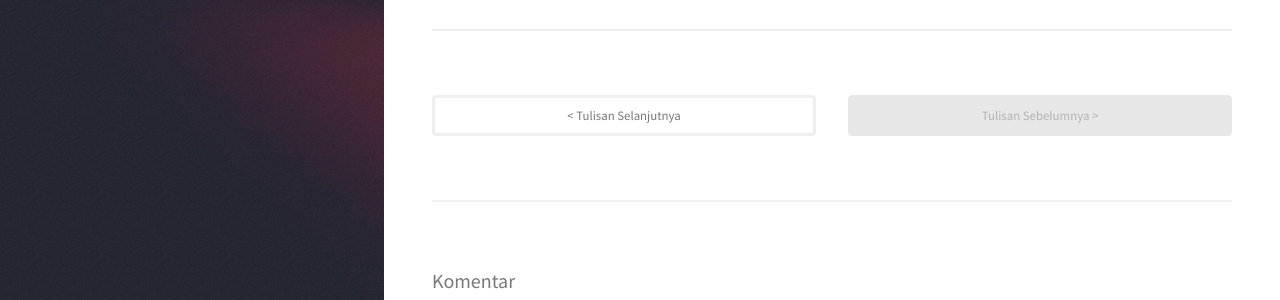
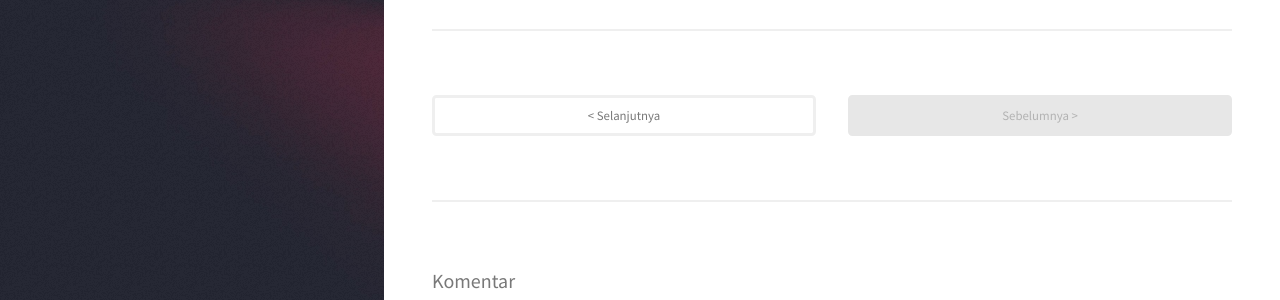
Before and after one commit to alfatta/PersonalWebsite, a Jekyll site: the page built from _posts/2017-09-07-Hello-World.md, in a window 1280 px wide and 1221 px high. Shown: the part 739-1039 px from the top of the window. Built offline with Jekyll 4.4.1, drawn with Linux system fonts in a browser that asks for light colours; nearby versions of some CDN libraries; comment, search, counter and statistics services are not loaded.

Commit message:
Fix prev next blog post button

```diff
--- a/_includes/pagination.html
+++ b/_includes/pagination.html
@@ -1,19 +1,19 @@
                 <div class="row">
-                    <div class="6u 6u$(small)">
+                    <div class="6u 6u(small)">
                         <ul class="actions vertical" style="margin:0">
                             {% if page.next %}
-                             <li><a href="{{ site.url }}{{ page.next.url }}" class="button small fit">< Tulisan Selanjutnya</a></li>
+                             <li><a href="{{ site.url }}{{ page.next.url }}" class="button small fit">< Selanjutnya</a></li>
                             {% else %}
-                             <li><span class="button small fit disabled">< Tulisan Selanjutnya</span></li>
+                             <li><span class="button small fit disabled">< Selanjutnya</span></li>
                             {% endif %}
                         </ul>
                    </div>
                    <div class="6u$ 6u$(small)">
                         <ul class="actions vertical small" style="margin:0">
                             {% if page.previous %}
-                            <li><a href="{{ site.url }}{{ page.previous.url }}" class="button small fit">Tulisan Sebelumnya ></a></li>
+                            <li><a href="{{ site.url }}{{ page.previous.url }}" class="button small fit">Sebelumnya ></a></li>
                             {% else %}
-                            <li><span class="button small fit disabled">Tulisan Sebelumnya ></span></li>
+                            <li><span class="button small fit disabled">Sebelumnya ></span></li>
                             {% endif %}
                         </ul>
                    </div>
```
